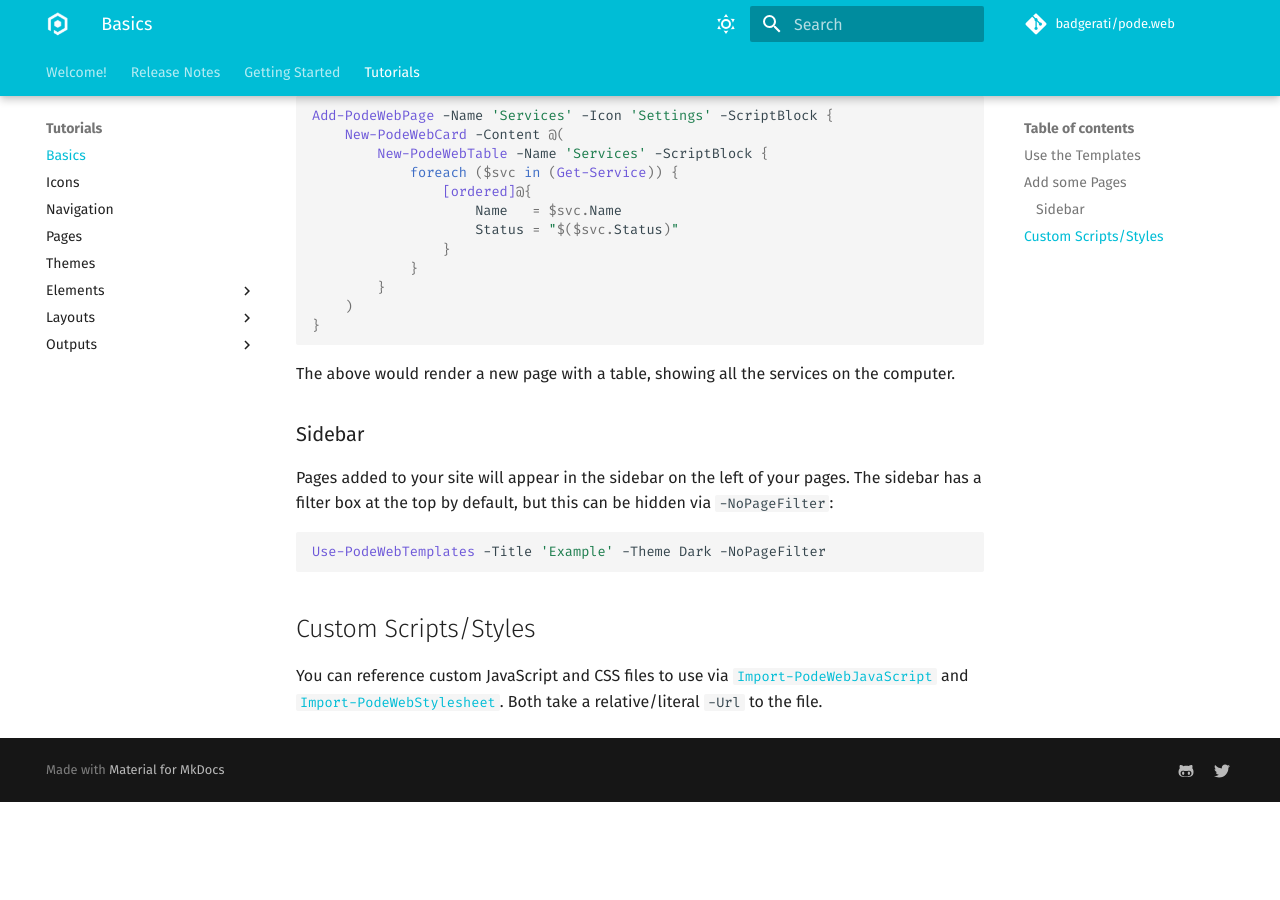
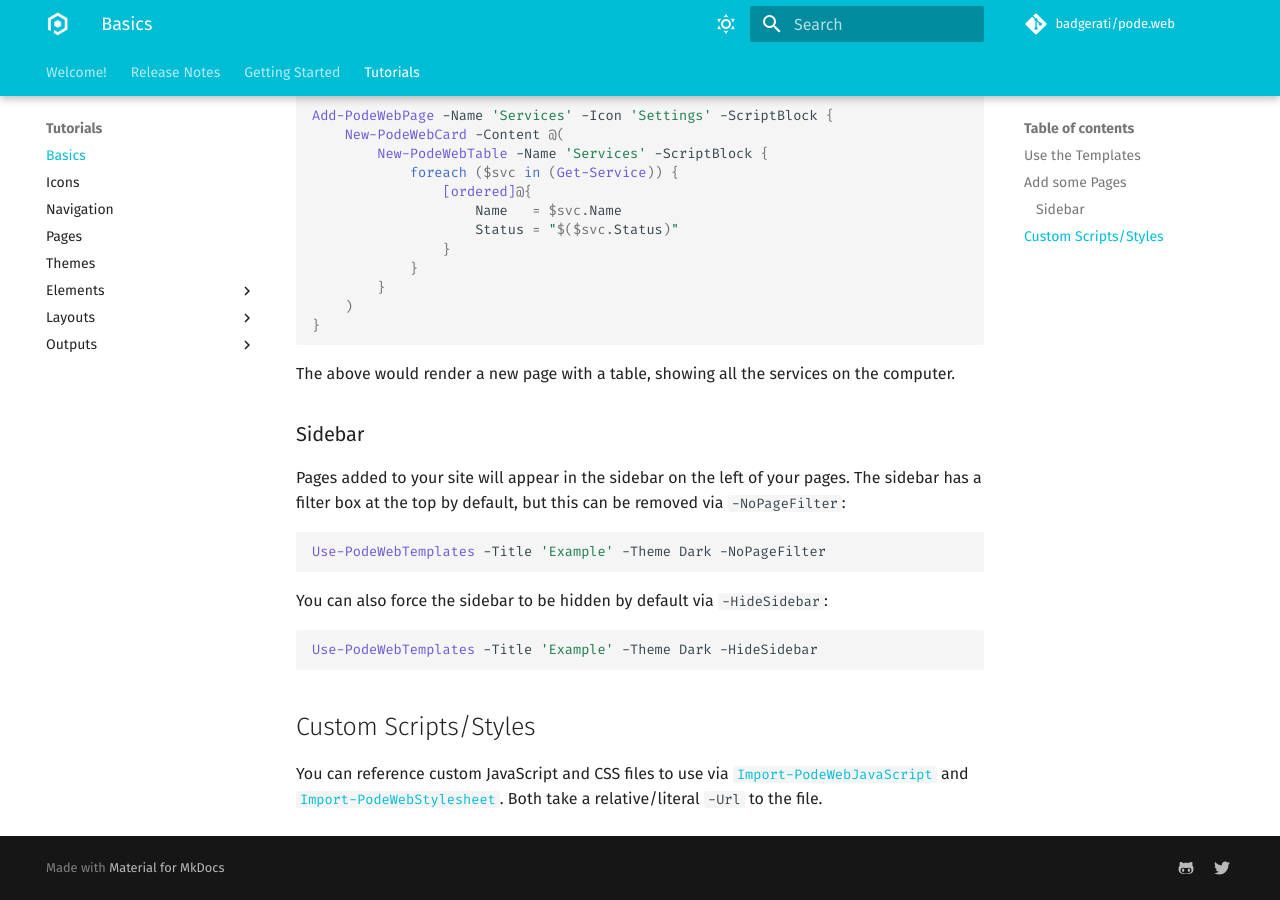
Before and after one commit to Badgerati/Pode.Web, an MkDocs documentation site: the page built from docs/Tutorials/Basics.md, in a window 1280 px wide and 900 px high, scrolled down 1449 px. Built offline with MkDocs 1.6.1 and Material for MkDocs 9.7.7, drawn with Linux system fonts in a browser that asks for light colours; comment, search, counter and statistics services are not loaded; before the commit the page ends 2251 px from its top, so only the background shows below that.

Commit message:
#125: add a new -HideSidebar switch on Use-PodeWebTemplates

````diff
--- a/docs/Tutorials/Basics.md
+++ b/docs/Tutorials/Basics.md
@@ -79,12 +79,18 @@ The above would render a new page with a table, showing all the services on the
 
 ### Sidebar
 
-Pages added to your site will appear in the sidebar on the left of your pages. The sidebar has a filter box at the top by default, but this can be hidden via `-NoPageFilter`:
+Pages added to your site will appear in the sidebar on the left of your pages. The sidebar has a filter box at the top by default, but this can be removed via `-NoPageFilter`:
 
 ```powershell
 Use-PodeWebTemplates -Title 'Example' -Theme Dark -NoPageFilter
 ```
 
+You can also force the sidebar to be hidden by default via `-HideSidebar`:
+
+```powershell
+Use-PodeWebTemplates -Title 'Example' -Theme Dark -HideSidebar
+```
+
 ## Custom Scripts/Styles
 
 You can reference custom JavaScript and CSS files to use via [`Import-PodeWebJavaScript`](../../Functions/Utilities/Import-PodeWebJavaScript) and [`Import-PodeWebStylesheet`](../../Functions/Utilities/Import-PodeWebStylesheet). Both take a relative/literal `-Url` to the file.
````
Also changed, not shown: 3 other files.
